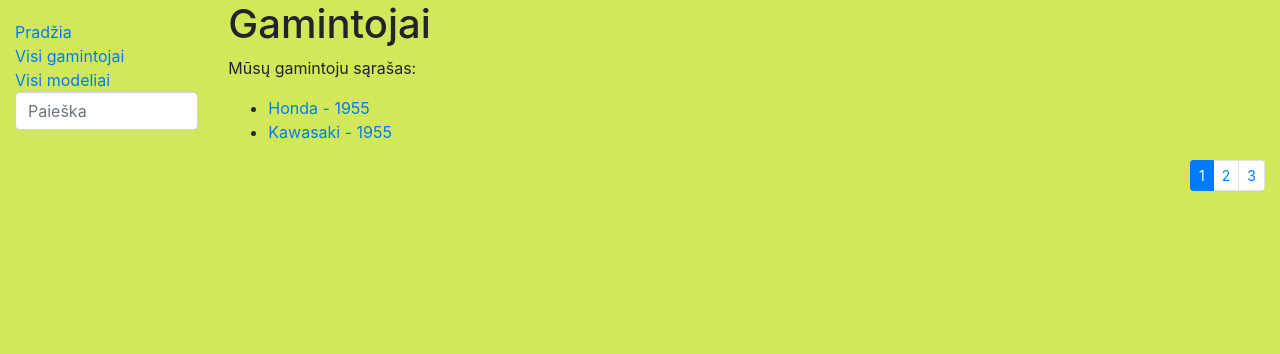
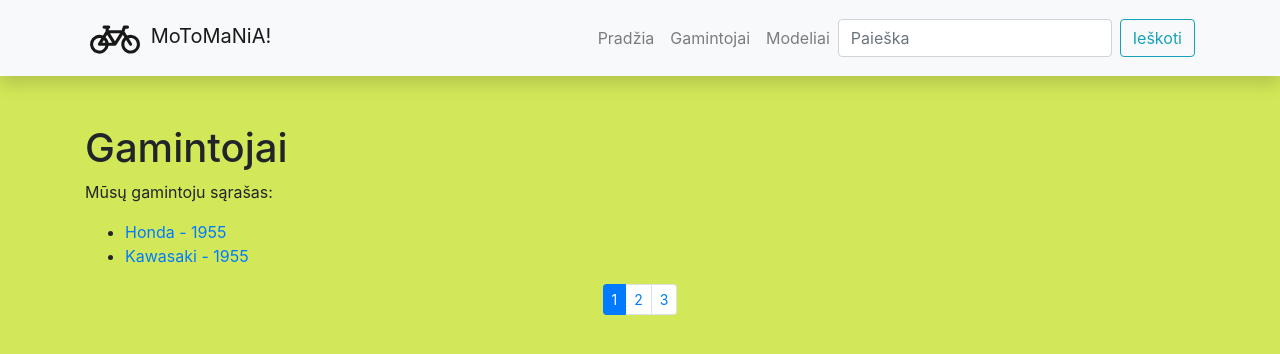
Before and after one commit to jarockis77/penktasprojektas, a Django app: page /motociklai/gamintojai/ in a window 1280 px wide. Shown: the top 354 px of the page. Run offline with Django 4.2, Linux system fonts and the light colour scheme; data comes from the database, SQL or seed files in the repository; some libraries are stand-ins or nearby versions.

Commit message:
viskas veikia. pakeistas base'as

```diff
--- a/motociklai/static/css/styles.css
+++ b/motociklai/static/css/styles.css
@@ -8,3 +8,6 @@
 body {
    background-color: #d2e858;
 }
+<head>
+  <link rel="stylesheet" href="style.css">
+</head>
--- a/motociklai/templates/base.html
+++ b/motociklai/templates/base.html
@@ -1,37 +1,131 @@
 <!DOCTYPE html>
 <html lang="en">
 <head>
-    {% block title %}<title>Moto</title>{% endblock %}
-    <meta charset="utf-8">
-    <meta name="viewport" content="width=device-width, initial-scale=1">
-    <link rel="stylesheet"
-          href="https://stackpath.bootstrapcdn.com/bootstrap/4.1.3/css/bootstrap.min.css"
-          integrity="sha384-
-MCw98/SFnGE8fJT3GXwEOngsV7Zt27NXFoaoApmYm81iuXoPkFOJwJ8ERdknLPMO"
-          crossorigin="anonymous">
+    {% block title %}
+    <title>Local Library</title>
+    {% endblock %}
+    <meta charset="utf-8"/>
+    <meta name="viewport" content="width=device-width, initial-scale=1"/>
+    <link
+            rel="stylesheet"
+            href="https://stackpath.bootstrapcdn.com/bootstrap/4.1.3/css/bootstrap.min.css"
+            integrity="sha384-MCw98/SFnGE8fJT3GXwEOngsV7Zt27NXFoaoApmYm81iuXoPkFOJwJ8ERdknLPMO"
+            crossorigin="anonymous"
+    />
+    <link
+            rel="stylesheet"
+            href="https://cdnjs.cloudflare.com/ajax/libs/font-awesome/4.7.0/css/font-awesome.min.css"
+    />
     <!-- Add additional CSS in static file -->
     {% load static %}
-    <link rel="stylesheet" href="{% static 'css/styles.css' %}">
+    <link rel="stylesheet" href="{% static 'css/styles.css' %}"/>
 </head>
 <body>
-<div class="container-fluid">
-    <div class="row">
-        <div class="col-sm-2">
-            {% block sidebar %}
-            <ul class="sidebar-nav">
-                <li><a href="{% url 'index-url' %}">Pradžia</a></li>
-                <li><a href="{% url 'gamintojai-visi-url' %}" class="text-nowrap">Visi gamintojai</a></li>
-                <li><a href="{% url 'modeliai-all-url' %}" class="text-nowrap">Visi modeliai</a></li> {# jinja komentaras #}
-                <li>
-                    <form action="{% url 'search-url' %}" method="get" class="form-group">
-                        <input type="text" name="search_text" class="form-control" placeholder="Paieška" style="min-width: 6rem;">
-                    </form>
-                </li>
+<!-- Navigation -->
+
+<nav
+        class="navbar navbar-expand-lg navbar-light bg-light static-top mb-5 shadow"
+>
+
+    <div class="container">
+        <a class="navbar-brand" href="{% url 'index-url' %}">
+            <svg xmlns="http://www.w3.org/2000/svg"
+                 width="60"
+                 height="50"
+                 fill="currentColor"
+                 class="bi bi-bicycle"
+                 viewBox="0 0 16 16">
+
+              <path d="M4 4.5a.5.5 0 0 1 .5-.5H6a.5.5 0 0 1 0 1v.5h4.14l.386-1.158A.5.5 0 0 1 11
+              4h1a.5.5 0 0 1 0 1h-.64l-.311.935.807 1.29a3 3 0 1 1-.848.53l-.508-.812-2.076
+              3.322A.5.5 0 0 1 8 10.5H5.959a3 3 0 1 1-1.815-3.274L5 5.856V5h-.5a.5.5 0 0 1-.5-.5zm1.5
+              2.443-.508.814c.5.444.85 1.054.967 1.743h1.139L5.5 6.943zM8 9.057 9.598 6.5H6.402L8 9.057zM4.937
+              9.5a1.997 1.997 0 0 0-.487-.877l-.548.877h1.035zM3.603 8.092A2 2 0 1 0 4.937
+              10.5H3a.5.5 0 0 1-.424-.765l1.027-1.643zm7.947.53a2 2 0 1 0 .848-.53l1.026 1.643a.5.5
+              0 1 1-.848.53L11.55 8.623z"/>
+            </svg>
+                <path
+                        fill-rule="evenodd"
+                        d="M3.214 1.072C4.813.752 6.916.71 8.354 2.146A.5.5 0 018.5 2.5v11a.5.5 0 01-.854.354c-.843-.844-2.115-1.059-3.47-.92-1.344.14-2.66.617-3.452 1.013A.5.5 0 010 13.5v-11a.5.5 0 01.276-.447L.5 2.5l-.224-.447.002-.001.004-.002.013-.006a5.017 5.017 0 01.22-.103 12.958 12.958 0 012.7-.869zM1 2.82v9.908c.846-.343 1.944-.672 3.074-.788 1.143-.118 2.387-.023 3.426.56V2.718c-1.063-.929-2.631-.956-4.09-.664A11.958 11.958 0 001 2.82z"
+                        clip-rule="evenodd"
+                />
+                <path
+                        fill-rule="evenodd"
+                        d="M12.786 1.072C11.188.752 9.084.71 7.646 2.146A.5.5 0 007.5 2.5v11a.5.5 0 00.854.354c.843-.844 2.115-1.059 3.47-.92 1.344.14 2.66.617 3.452 1.013A.5.5 0 0016 13.5v-11a.5.5 0 00-.276-.447L15.5 2.5l.224-.447-.002-.001-.004-.002-.013-.006-.047-.023a12.582 12.582 0 00-.799-.34 12.96 12.96 0 00-2.073-.609z"
+                        clip-rule="evenodd"
+                />
+            </svg>
+            MoToMaNiA!</a
+        >
+        <button
+                class="navbar-toggler"
+                type="button"
+                data-toggle="collapse"
+                data-target="#navbarResponsive"
+                aria-controls="navbarResponsive"
+                aria-expanded="false"
+                aria-label="Toggle navigation"
+        >
+            <span class="navbar-toggler-icon"></span>
+        </button>
+        <div class="collapse navbar-collapse" id="navbarResponsive">
+            <ul class="navbar-nav ml-auto">
+                {% if user.is_authenticated %}
+                <li class="nav-item"><a class="nav-link" href="{% url 'profilis-url' %}">
+                    <svg class="bi bi-person" width="1.5em" height="1.5em" viewBox="0 0 16 16" fill="currentColor" xmlns="http://www.w3.org/2000/svg">
+                        <path fill-rule="evenodd" d="M13 14s1 0 1-1-1-4-6-4-6 3-6 4 1 1 1 1h10zm-9.995-.944v-.002.002zM3.022 13h9.956a.274.274 0 00.014-.002l.008-.002c-.001-.246-.154-.986-.832-1.664C11.516 10.68 10.289 10 8 10c-2.29 0-3.516.68-4.168 1.332-.678.678-.83 1.418-.832 1.664a1.05 1.05 0 00.022.004zm9.974.056v-.002.002zM8 7a2 2 0 100-4 2 2 0 000 4zm3-2a3 3 0 11-6 0 3 3 0 016 0z" clip-rule="evenodd"/>
+                    </svg>
+                    {{ user.get_username }}</a></li>
+<!--                -->
+                {% endif %}
+                <li class="nav-item"><a class="nav-link" href="{% url 'index-url' %}">Pradžia</a></li>
+                <li class="nav-item"><a class="nav-link" href="{% url 'gamintojai-visi-url' %}">Gamintojai</a></li>
+                <li class="nav-item"><a class="nav-link" href="{% url 'modeliai-all-url' %}">Modeliai</a></li>
             </ul>
-            {% endblock %}
+
+            <form
+                    class="form-inline my-2 my-lg-0"
+                    action="{% url 'search-url' %}"
+                    method="get"
+            >
+                <input
+                        class="form-control mr-sm-2"
+                        type="search"
+                        placeholder="Paieška"
+                        aria-label="Search"
+                        name="search_text"
+                />
+                <button class="btn btn-outline-info my-2 my-sm-0" type="submit">
+                    Ieškoti
+                </button>
+            </form>
         </div>
-        <div class="col-sm-10">{% block content %}{% endblock %}</div>
     </div>
-</div>
+</nav>
+
+{% if messages %}
+    {% for message in messages %}
+        <div class="alert alert-{{ message.tags }}" role="alert">
+            {{ message }}
+        </div>
+    {% endfor %}
+{% endif %}
+<div class="container">{% block content %}{% endblock %}</div>
+
+<script
+        src="https://code.jquery.com/jquery-3.5.1.slim.min.js"
+        integrity="sha384-DfXdz2htPH0lsSSs5nCTpuj/zy4C+OGpamoFVy38MVBnE+IbbVYUew+OrCXaRkfj"
+        crossorigin="anonymous"
+></script>
+<script
+        src="https://cdn.jsdelivr.net/npm/popper.js@1.16.0/dist/umd/popper.min.js"
+        integrity="sha384-Q6E9RHvbIyZFJoft+2mJbHaEWldlvI9IOYy5n3zV9zzTtmI3UksdQRVvoxMfooAo"
+        crossorigin="anonymous"
+></script>
+<script
+        src="https://stackpath.bootstrapcdn.com/bootstrap/4.5.0/js/bootstrap.min.js"
+        integrity="sha384-OgVRvuATP1z7JjHLkuOU7Xw704+h835Lr+6QL9UvYjZE3Ipu6Tp75j7Bh/kR0JKI"
+        crossorigin="anonymous"
+></script>
 </body>
 </html>
--- a/motociklai/templates/gamintojai_visi.html
+++ b/motociklai/templates/gamintojai_visi.html
@@ -12,7 +12,7 @@
 
 <div>
     {% if gamintojai_t.has_other_pages %}
-    <ul class="pagination pagination-sm justify-content-end">
+    <ul class="pagination pagination-sm justify-content-center">
         {% for nr in gamintojai_t.paginator.page_range %}
             {% if gamintojai_t.number == nr %}
                 <li class="page-item active">
```
Also changed, not shown: 1 other file.
